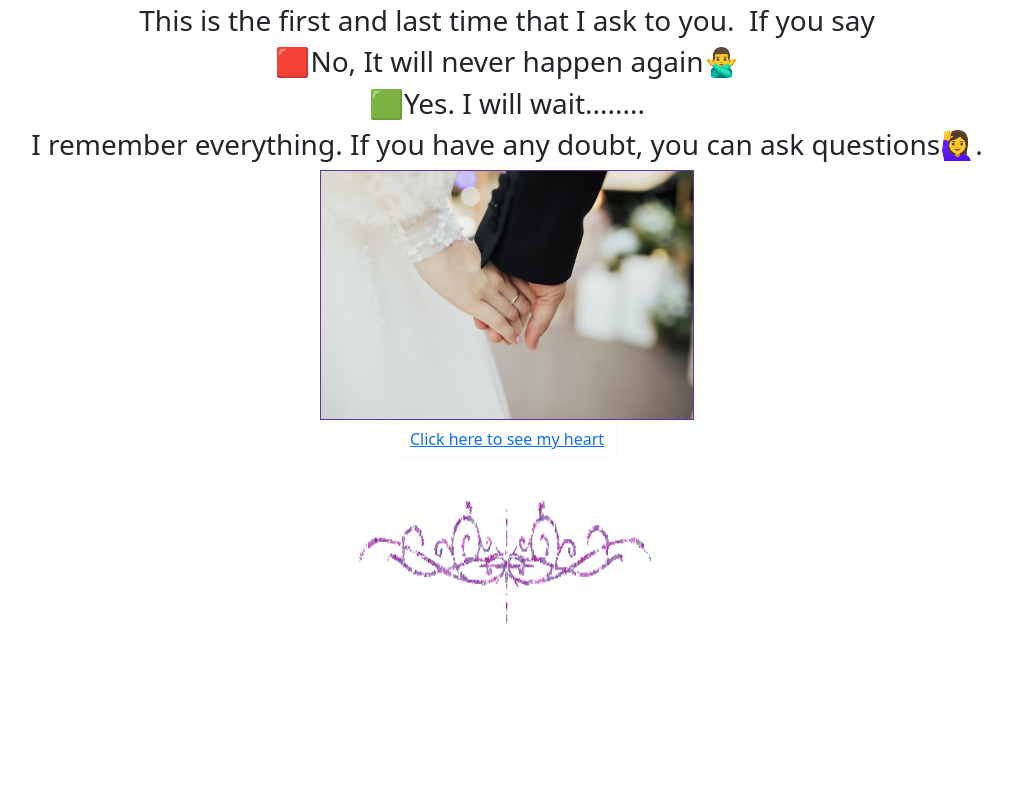
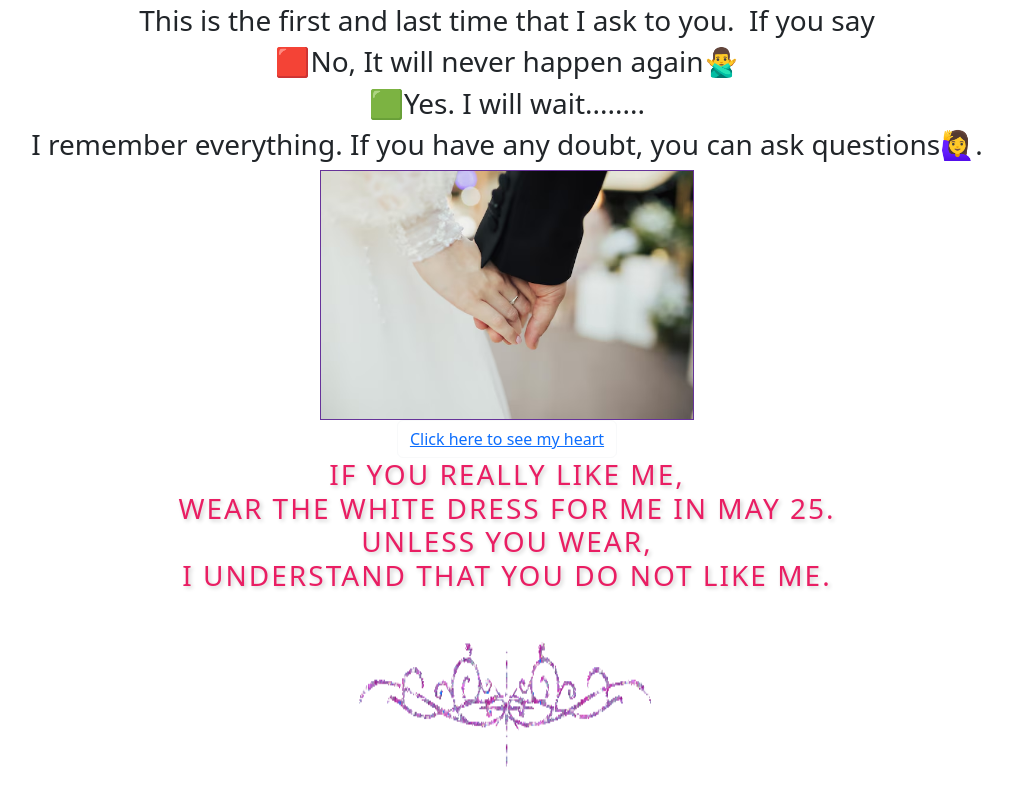
Before and after one commit to raj96777/Last-resort, a plain HTML site: page main.html in a window 1280 px wide. Shown: the part 598-1398 px from the top of the page, without its empty margins (133-1145 px from the left). Before the commit the page ends 1256 px from the top, so only its background shows below. Drawn offline with Linux system fonts and the light colour scheme.

Commit message:
modified

```diff
--- a/main.html
+++ b/main.html
@@ -18,7 +18,14 @@
         body{
             text-align: center;
         }
-
+        .fancy-heading {
+    text-transform: uppercase;
+    letter-spacing: 2px;
+    font-size: 28px;
+    color: #e91e63;
+    text-shadow: 2px 2px 4px rgba(0, 0, 0, 0.2);
+    text-align: center;
+  }
       </style>
 </head>
 <body>
@@ -81,6 +88,12 @@
 
 </div>
 <div>
+    <h2 class="fancy-heading">if you really like me, <br>
+        Wear the white dress for me in May 25. <br>
+   unless you wear,<br>
+    I understand that you do not like me.</h2>
+</div>
+<div>
     <img src="endglitter.gif" alt="" height="200px" width="300px" >
 </div>
 </body>
```
Also changed, not shown: I Love You.html (+14 -2 lines), 1 other file.
